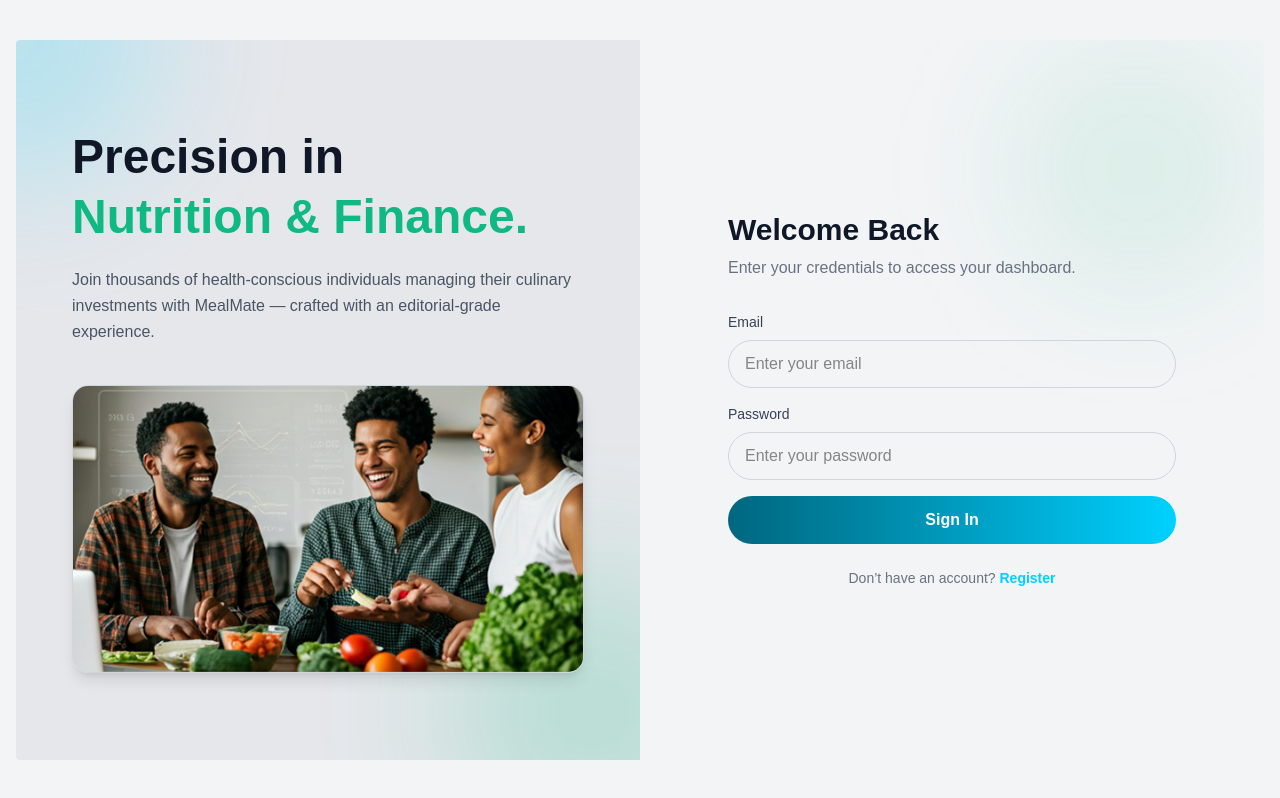
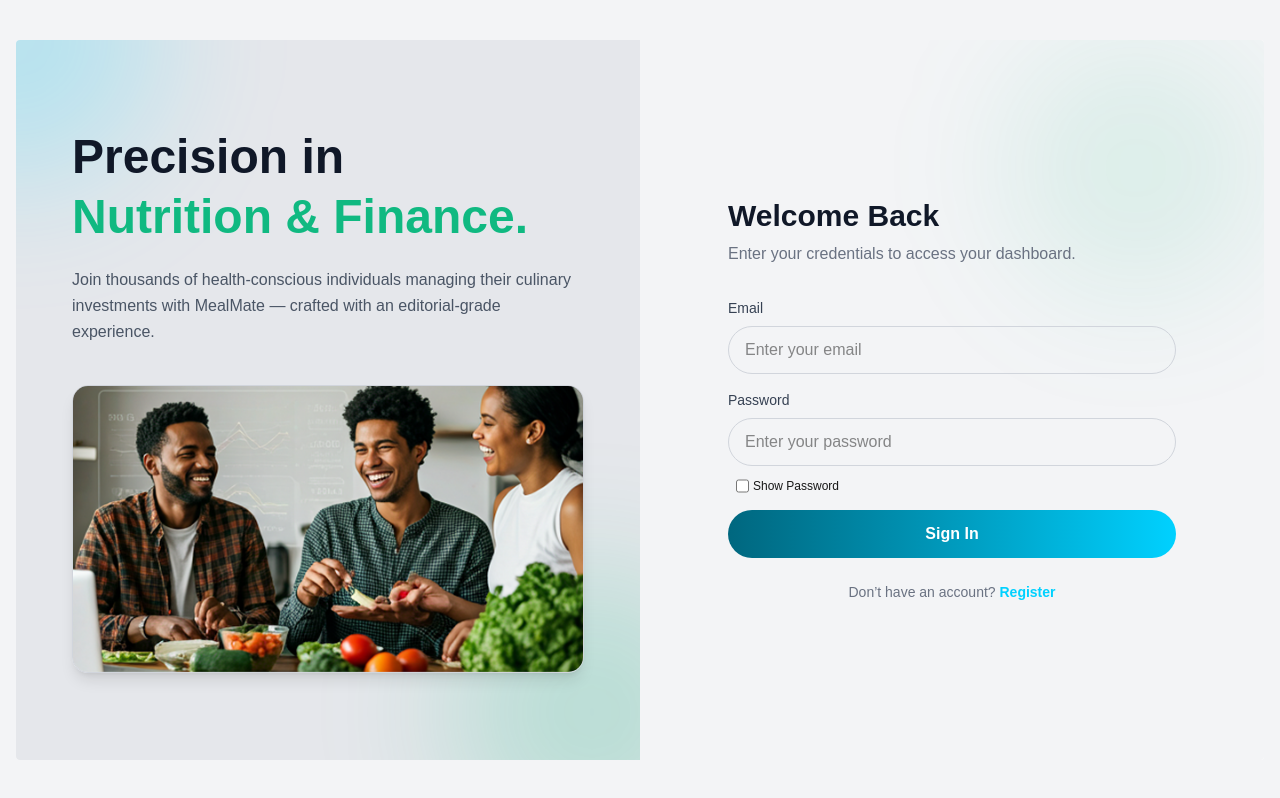
Before and after one commit to toufiqulislamtanmoy/flat-32, a Next.js app: page /login in a window 1280 px wide. Built offline with nearby package versions, Linux system fonts and the light colour scheme.

Commit message:
login from validation done

```diff
--- a/src/components/Auth/Login/LoginForm.tsx
+++ b/src/components/Auth/Login/LoginForm.tsx
@@ -1,12 +1,14 @@
 "use client";
 import { Field, Form, Formik } from "formik";
+import { useState } from "react";
 import * as Yup from "yup";
 const LoginSchema = Yup.object().shape({
-  email: Yup.string().email("Invalid email").required("Required"),
-  password: Yup.string().required("Required "),
+  email: Yup.string().email("Invalid email").required("Enter your email"),
+  password: Yup.string().required("Enter your password"),
 });
 
 const LoginForm = () => {
+  const [isPasswordVisible, setPasswordVisible] = useState(false);
   return (
     <div>
       <Formik
@@ -37,10 +39,23 @@ const LoginForm = () => {
               <label className="text-sm font-medium text-gray-700 block mb-2">Password</label>
               <Field
                 name="password"
-                type="password"
+                type={isPasswordVisible ? "text" : "password"}
                 placeholder="Enter your password"
                 className="w-full h-12 px-4 rounded-full border border-gray-300 focus:outline-none focus:ring-2 focus:ring-gray-200"
               />
+              <label
+                htmlFor="show_password"
+                className="flex item-center gap-1 lg:ml-2 mt-3 ml-0 text-xs"
+              >
+                <input
+                  type="checkbox"
+                  name="show_password"
+                  id=""
+                  checked={isPasswordVisible}
+                  onChange={() => setPasswordVisible(!isPasswordVisible)}
+                />
+                <span className="">Show Password</span>
+              </label>
               {errors.password && touched.password ? (
                 <p className="text-red-500 text-xs my-1 ml-3">{errors.password}</p>
               ) : null}
```
